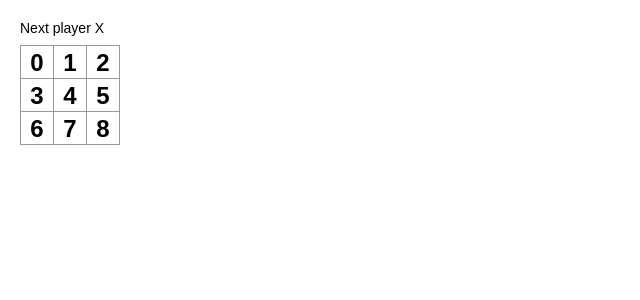
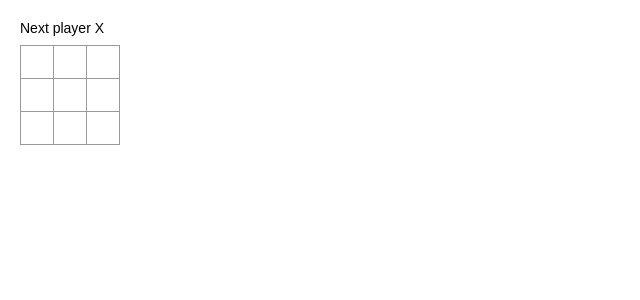
Before and after one commit to Gerhard1902/UltimateTutorialGuideTier3Rematch, a React (Create React App) app: page / in a window 1280 px wide. Shown: the top 300 px of the page, without its empty margins (0-640 px from the left). Built offline with nearby package versions, Linux system fonts and the light colour scheme.

Commit message:
con un estado

```diff
--- a/src/App.js
+++ b/src/App.js
@@ -3,10 +3,16 @@
 import './App.css';
 
 class Square extends Component{
+  constructor(props){// agregué constructor para manipular state
+    super(props);
+    this.state={
+      value:null,
+    };
+  }
   render(){
     return(
-      <button className="square" onClick={()=>{alert("click")}/*sólo hace alert*/}>
-        {this.props.value}
+      <button className="square" onClick={()=>{this.setState({value:"X"})}/*La función*/}>
+        {this.state.value/*Ahora no es props, es state*/}
       </button>
       );
   }
```
